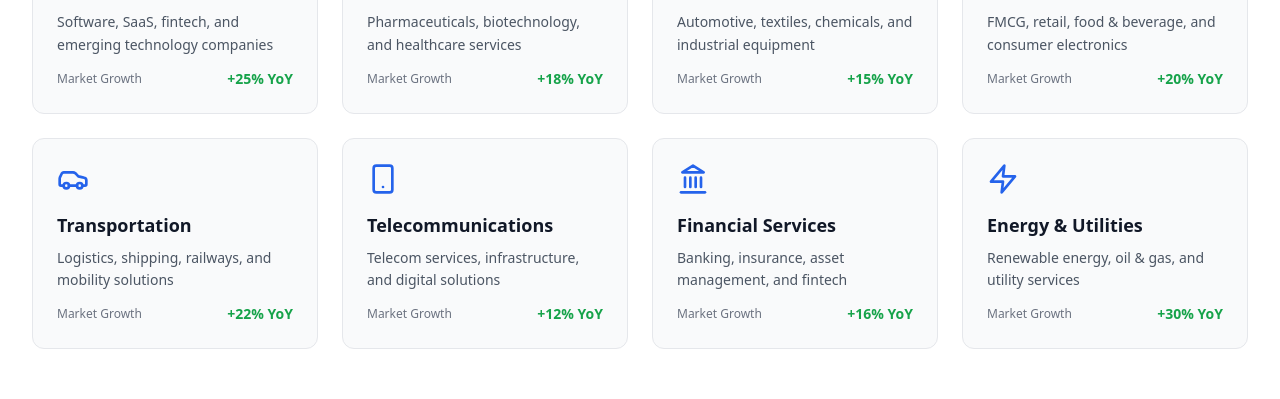
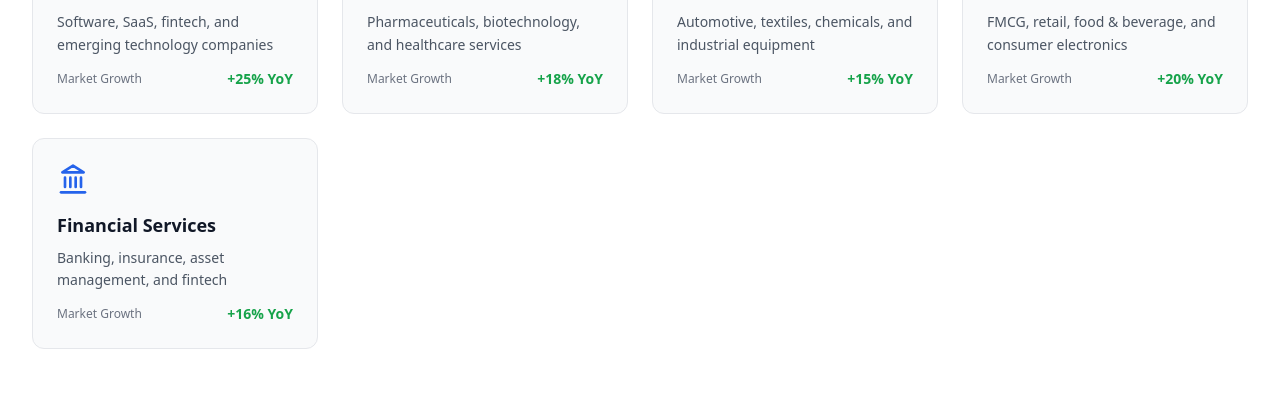
Before and after one commit to jainsaurabh2803/service-studio, a React (Vite) app: page / in a window 1280 px wide. Shown: the part 2420-2819 px from the top of the page. Built offline with nearby package versions, Linux system fonts and the light colour scheme.

Commit message:
Updated Industries.tsx

```diff
--- a/src/components/Industries.tsx
+++ b/src/components/Industries.tsx
@@ -27,30 +27,30 @@ const Industries = () => {
       description: "FMCG, retail, food & beverage, and consumer electronics",
       growth: "+20% YoY"
     },
-    {
-      icon: <Car className="w-8 h-8" />,
-      title: "Transportation",
-      description: "Logistics, shipping, railways, and mobility solutions",
-      growth: "+22% YoY"
-    },
-    {
-      icon: <Smartphone className="w-8 h-8" />,
-      title: "Telecommunications",
-      description: "Telecom services, infrastructure, and digital solutions",
-      growth: "+12% YoY"
-    },
+    // {
+    //   icon: <Car className="w-8 h-8" />,
+    //   title: "Transportation",
+    //   description: "Logistics, shipping, railways, and mobility solutions",
+    //   growth: "+22% YoY"
+    // },
+    // {
+    //   icon: <Smartphone className="w-8 h-8" />,
+    //   title: "Telecommunications",
+    //   description: "Telecom services, infrastructure, and digital solutions",
+    //   growth: "+12% YoY"
+    // },
     {
       icon: <Landmark className="w-8 h-8" />,
       title: "Financial Services",
       description: "Banking, insurance, asset management, and fintech",
       growth: "+16% YoY"
-    },
-    {
-      icon: <Zap className="w-8 h-8" />,
-      title: "Energy & Utilities",
-      description: "Renewable energy, oil & gas, and utility services",
-      growth: "+30% YoY"
     }
+    // {
+    //   icon: <Zap className="w-8 h-8" />,
+    //   title: "Energy & Utilities",
+    //   description: "Renewable energy, oil & gas, and utility services",
+    //   growth: "+30% YoY"
+    // }
   ];
 
   return (
```
